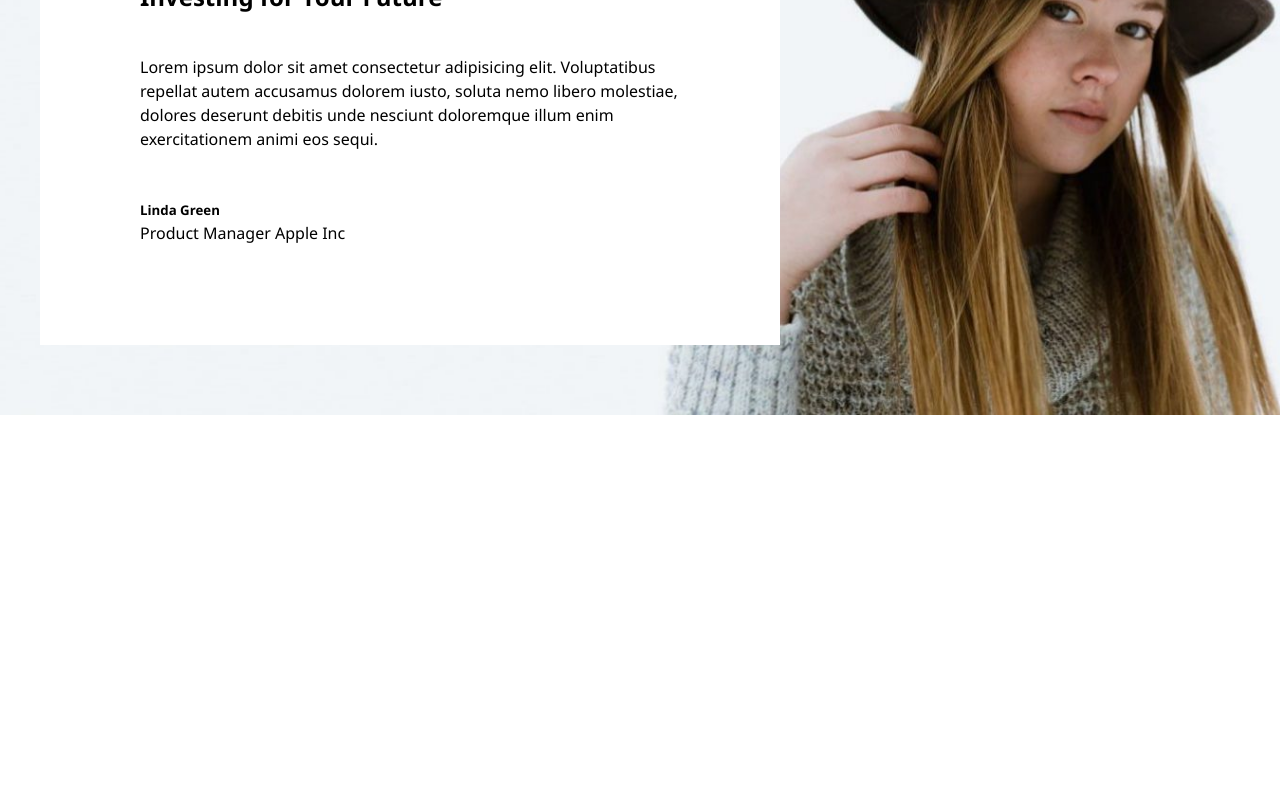
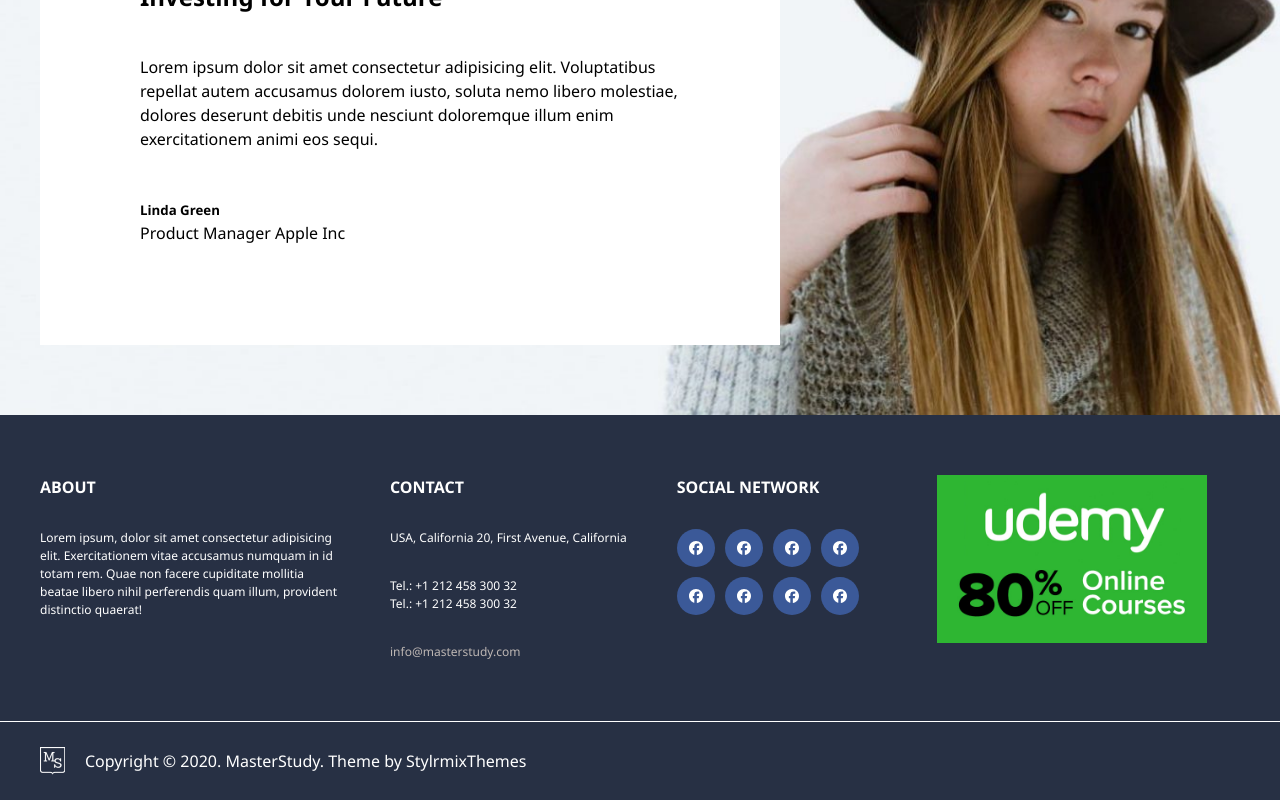
Before and after one commit to AlessandroTacconi/proj-html-vuejs, a Vue app: page / in a window 1280 px wide. Shown: the part 4705-5505 px from the top of the page. Before the commit the page ends 5120 px from the top, so only its background shows below. Built offline with nearby package versions, Linux system fonts and the light colour scheme.

Commit message:
feat: footer

```diff
--- a/src/App.vue
+++ b/src/App.vue
@@ -16,6 +16,7 @@ export default {
 <template>
   <AppHeader />
   <AppMain />
+  <AppFooter />
 </template>
 
 <style lang="scss">
--- a/src/components/AppFooter.vue
+++ b/src/components/AppFooter.vue
@@ -1,11 +1,23 @@
 <script>
+import FooterTop from './FooterTop.vue';
+import FooterBottom from './FooterBottom.vue';
+
 export default {
   name: 'AppFooter',
+  components: { FooterTop, FooterBottom },
 };
 </script>
 
 <template>
-  <h1>Template</h1>
+  <footer>
+    <FooterTop />
+    <FooterBottom />
+  </footer>
 </template>
 
-<style scoped></style>
+<style scoped lang="scss">
+* {
+  background-color: #273044;
+  color: white;
+}
+</style>
--- a/src/components/AppMain.vue
+++ b/src/components/AppMain.vue
@@ -24,6 +24,7 @@ export default {
 </script>
 
 <template>
+  <main>
     <Jumbo />
     <MainDevCourses />
     <MainLimitlessLearning />
@@ -32,6 +33,7 @@ export default {
     <MainPopCourses />
     <MainStart />
     <MainYourFuture />
+  </main>
 </template>
 
 <style scoped></style>
--- /dev/null
+++ b/src/components/FooterBottom.vue
@@ -0,0 +1,31 @@
+<script>
+export default {
+  name: 'FooterBottom',
+  components: {},
+};
+</script>
+
+<template>
+  <div class="border">
+    <div class="container2 flex">
+      <div><img src="/img/footer-logo2.png" alt="" /></div>
+      <span>Copyright © 2020. MasterStudy. Theme by StylrmixThemes</span>
+    </div>
+  </div>
+</template>
+
+<style scoped lang="scss">
+.border {
+  border-top: 0.1px solid white;
+}
+.container2 {
+  padding: 25px 0;
+  align-items: center;
+  gap: 20px;
+
+  img {
+    display: block;
+    max-width: 25px;
+  }
+}
+</style>
--- /dev/null
+++ b/src/components/FooterTop.vue
@@ -0,0 +1,86 @@
+<script>
+export default {
+  name: 'FooterTop',
+  components: {},
+};
+</script>
+
+<template>
+  <div class="container2 flex">
+    <div class="about">
+      <h5>About</h5>
+      <p>
+        Lorem ipsum, dolor sit amet consectetur adipisicing elit. Exercitationem
+        vitae accusamus numquam in id totam rem. Quae non facere cupiditate
+        mollitia beatae libero nihil perferendis quam illum, provident
+        distinctio quaerat!
+      </p>
+    </div>
+    <div>
+      <h5>Contact</h5>
+      <div>USA, California 20, First Avenue, California</div>
+      <div class="tel">
+        <p>Tel.: +1 212 458 300 32</p>
+        <p>Tel.: +1 212 458 300 32</p>
+      </div>
+      <div class="email">info@masterstudy.com</div>
+    </div>
+    <div>
+      <h5>Social Network</h5>
+      <div class="social flex">
+        <font-awesome-icon icon="fa-brands fa-facebook" class="logo" />
+        <font-awesome-icon icon="fa-brands fa-facebook" class="logo" />
+        <font-awesome-icon icon="fa-brands fa-facebook" class="logo" />
+        <font-awesome-icon icon="fa-brands fa-facebook" class="logo" />
+        <font-awesome-icon icon="fa-brands fa-facebook" class="logo" />
+        <font-awesome-icon icon="fa-brands fa-facebook" class="logo" />
+        <font-awesome-icon icon="fa-brands fa-facebook" class="logo" />
+        <font-awesome-icon icon="fa-brands fa-facebook" class="logo" />
+      </div>
+    </div>
+    <div><img src="/img/udemy.jpg" alt="udemy" /></div>
+  </div>
+</template>
+
+<style scoped lang="scss">
+.container2 {
+  gap: 50px;
+  padding: 60px 0;
+  font-size: 12px;
+  line-height: 1.5;
+
+  h5 {
+    text-transform: uppercase;
+    font-size: 16px;
+    margin-bottom: 30px;
+  }
+  .about {
+    max-width: 25%;
+  }
+
+  .tel {
+    margin: 30px 0;
+  }
+
+  .email {
+    color: #beb7b4;
+  }
+  img {
+    display: block;
+    width: 270px;
+    height: auto;
+  }
+
+  .social {
+    flex-wrap: wrap;
+    max-width: 210px;
+    gap: 10px;
+    .logo {
+      font-size: 14px;
+      background-color: #3b5998;
+      padding: 12px;
+      border-radius: 50%;
+    }
+  }
+}
+</style>
```
Also changed, not shown: public/img/footer-logo2.png (added), public/img/udemy.jpg (added). Lines whose indentation alone changed are shown as unchanged.
